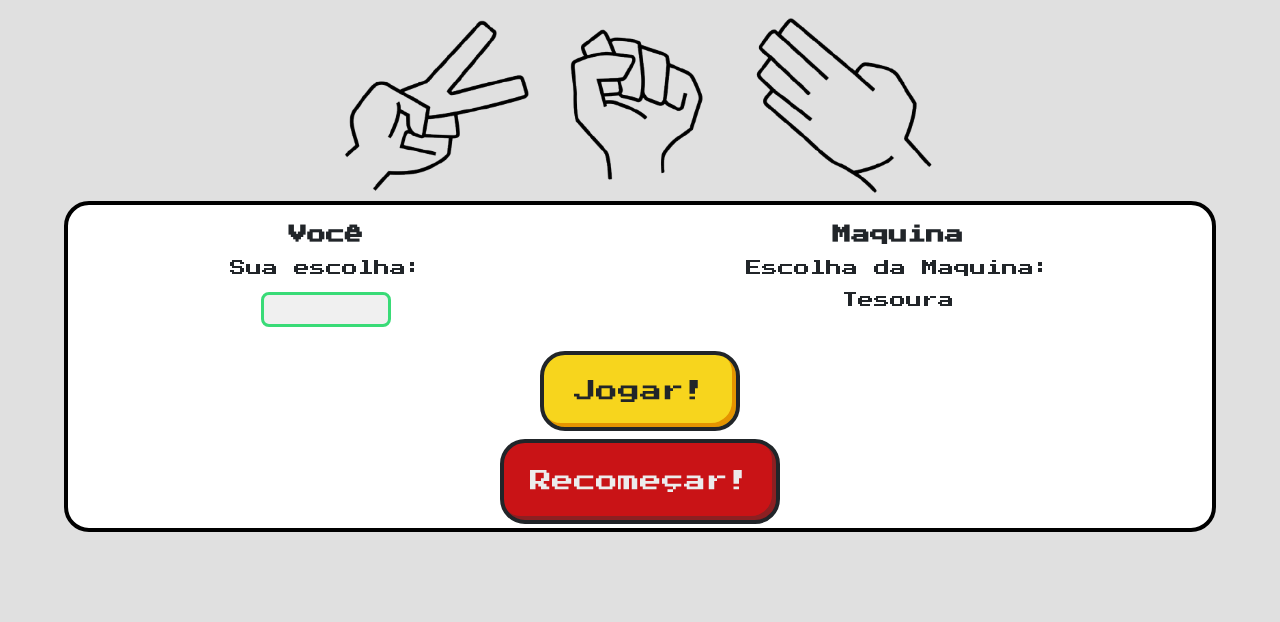
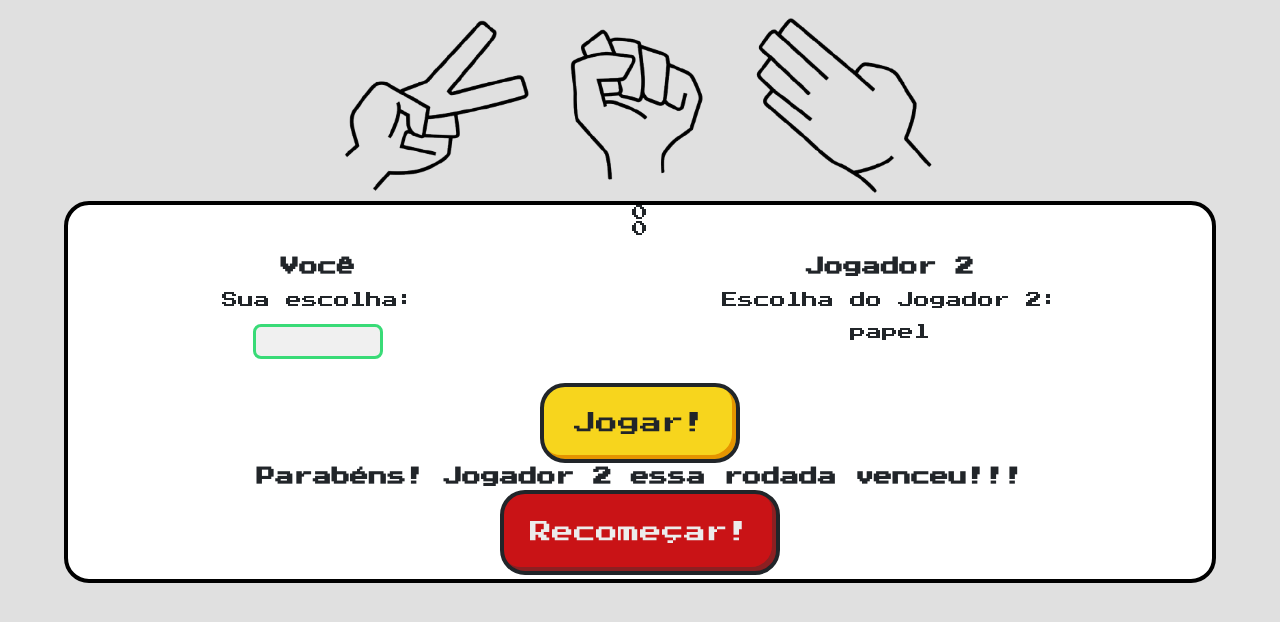
Before and after one commit to KauanAnjos/Atividade-de-programacao-funcional, a plain HTML site: page index.html in a window 1280 px wide. Both pictures are taken after a click on the button "Jogar!". Shown: the part 86-708 px from the top of the page. Drawn offline with Linux system fonts and the light colour scheme.

Commit message:
Integrando os o javascript com o html

```diff
--- a/index.html
+++ b/index.html
@@ -22,21 +22,27 @@
         </header>
 
         <div id="jogo">
+
+            <div id="placar">
+                <p id="pontosjogador1"></p>
+                <p id="pontosjogador2"></p>
+            </div>
+
             <div class="inputsJogo">
-                <div id="jogador">
+                <div id="jogador1">
                     <h3>Você</h3>
-                    <label for="escolhaJogador">Sua escolha: </label>
-                    <input type="text" id="escolhaJogador" required>
+                    <label for="escolhaJogador1">Sua escolha: </label>
+                    <input type="text" id="escolhaJogador1" required>
                 </div>
-                <div id="computador">
-                    <h3>Maquina</h3>
-                    <label for="escolhaJogador">Escolha da Maquina: </label>
-                    <p>Tesoura</p>
+                <div id="jogador2">
+                    <h3>Jogador 2</h3>
+                    <label for="escolhaJogador2">Escolha do Jogador 2: </label>
+                    <p id="escolhaJogador2"></p>
                 </div>
             </div>
-            <button id="butaoJogar">Jogar!</button>
-            <h2 id="resultado"></h2>
-            <button id="butaoRecomecar">Recomeçar!</button>
+            <button id="butaoJogar" onclick="jogar()">Jogar!</button>
+            <h3 id="resultado"></h3>
+            <button id="butaoRecomecar" onclick="location.reload()">Recomeçar!</button>
         </div>
 
     </div>
--- a/main.js
+++ b/main.js
@@ -7,8 +7,7 @@ function decideGanhador(jogador1, jogador2, regraVencedor) {
 }
 
 const regra = (jogador1, jogador2) => {
-    if (jogador1 === jogador2) return
-    "Ninguém ganhou! Deu empate :)"
+    if (jogador1 === jogador2) return "Ninguém ganhou! Deu empate :)"
     if ((jogador1 === "pedra" && jogador2 === "tesoura") ||
         (jogador1 === "tesoura" && jogador2 === "papel") ||
         (jogador1 === "papel" && jogador2 === "pedra")) {
@@ -23,9 +22,9 @@ function criarPlacar() {
     let jogador2Vitorias = 0
 
     return function(vencedor) {
-        if (vencedor === "Parabéns! Jogador 1 venceu essa rodada!!!") {
+        if (vencedor === "Parabéns! Você venceu essa rodada!!!") {
             jogador1Vitorias++
-        } else if (vencedor === "Parabéns! Jogador 2 venceu essa rodada!!!") {
+        } else if (vencedor === "Parabéns! o Jogador 2 venceu essa rodada!!!") {
             jogador2Vitorias++
         }
         return {jogador1Vitorias, jogador2Vitorias}
@@ -35,26 +34,27 @@ function criarPlacar() {
 const atualizarPlacar = criarPlacar()
 
 function jogar() {
-        const jogador1Escolha = prompt("Vamos Jogar? Escolha Pedra, paapel ou tesoura (ou 'sair' para finalizar):").trim()
-        if (jogador1Escolha.toLowerCase() === 'sair') {
+        const jogador1Escolha = document.getElementById('escolhaJogador1').value.toLowerCase().trim()
+        console.log(jogador1Escolha)
+
+        if (jogador1Escolha.toLowerCase() === 'sair') {  // Não precisamos mais
             return console.log("Jogo finalizado. Bye bye :)")
         }
-    }
 
-const padronizandoEscolha = jogador1Escolha.charAt(0).toUpperCase() + jogador1Vitorias.slice(1).toLowerCase()
-
-if (!listaJogadas.includes(padronizandoEscolha)) {
-    console.log("hm, parece que algo deu errado. Escolha novamente.")
-    jogar()
+        if (!listaJogadas.includes(jogador1Escolha)) {
+            alert("hm, parece que algo deu errado. Digite novamente.")
         }
 
         const jogador2Escolha = listaJogadas[Math.floor(Math.random() * listaJogadas.length)]
-console.log("O jogador 2 escolheu ${jogador2Escolha}")
+        document.getElementById('escolhaJogador2').innerHTML = `${jogador2Escolha}`
+        console.log(`O jogador 2 escolheu ${jogador2Escolha}`)
 
-const vencedor = ganhador(padronizandoEscolha, jogador2Escolha, regra)
-console.log("ATENCION PARA O RESULTADO: ${vencedor}")
+        const vencedor = decideGanhador(jogador1Escolha, jogador2Escolha, regra)
+        document.getElementById('resultado').innerHTML = `${vencedor}`
+        console.log(`ATENCION PARA O RESULTADO: ${vencedor}`)
 
         const {jogador1Vitorias, jogador2Vitorias} = atualizarPlacar(vencedor)
-console.log("Placar: Jogador 1 ${jogador1Vitorias}, Jogador 2: ${jogador2Vitorias}\n")
-
-jogar()
+        document.getElementById('pontosjogador1').innerHTML = `${jogador1Vitorias}`
+        document.getElementById('pontosjogador2').innerHTML = `${jogador2Vitorias}`
+        console.log(`Placar: Jogador 1 ${jogador1Vitorias}, Jogador 2: ${jogador2Vitorias}`)
+    }
--- a/style.css
+++ b/style.css
@@ -45,14 +45,14 @@ header img {
     justify-content: space-around;
 }
 
-#jogador, #computador {
+#jogador1, #jogador2 {
     margin: 20px;
     display: flex;
     flex-direction: column;
     gap: 16px;
 }
 
-#jogador input {
+#jogador1 input {
     height: 35px;
     width: 130px;
     color: #302e2f;
```
Lines whose indentation alone changed are shown as unchanged.
